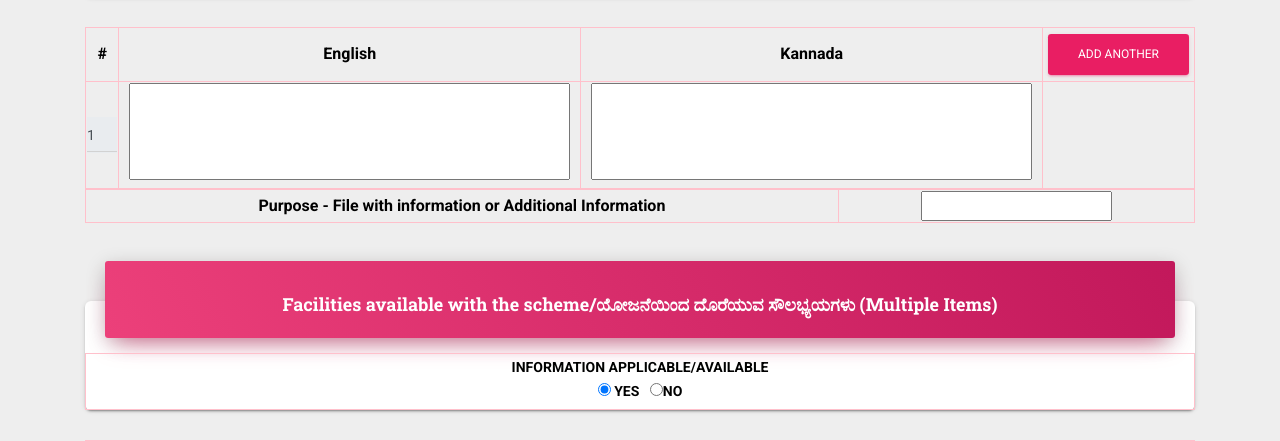
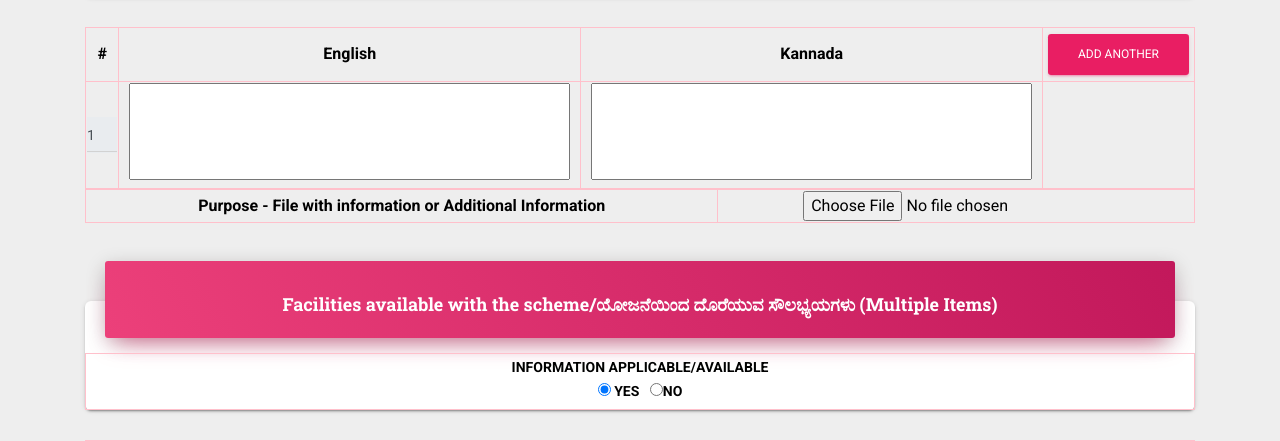
Before and after one commit to HarishKumarHV1994/new-nclanding, a Python web app: template templates/yspScheme.html in a window 1280 px wide. Shown: the part 825-1266 px from the top of the page. Run offline with Jinja, Linux system fonts and the light colour scheme; the template is opened without the code that fills it, so the values that code supplies are empty; some libraries are stand-ins or nearby versions.

Commit message:
Update yspScheme.html
Added browse button to upload file

```diff
--- a/templates/yspScheme.html
+++ b/templates/yspScheme.html
@@ -205,8 +205,12 @@
             }else{
                 schemeData.scheme.purpose.details=purpose
                 if(document.getElementById("purposeFile").value.trim() === ""){
+                   // alert("no file")
+
                     schemeData.scheme.purpose.additionalDetails.fileName=null
                 }else{
+
+                   // alert("yes file=="+document.getElementById("purposeFile").value.trim())
                     schemeData.scheme.purpose.additionalDetails.fileName=document.getElementById("purposeFile").value.trim()
                     }
             }
@@ -1659,7 +1663,8 @@ table {
                         Purpose - File with information or Additional Information
                     </td>
                     <td >
-                        <input name="purposeFile" type="text" class="form-control-1 " id="purposeFile">
+                         <input type="file" id="purposeFile" name="purposeFile">
+                        <!--<input name="purposeFile" type="text" class="form-control-1 " id="purposeFile">-->
                     </td>
                 </tr>
             </table>
@@ -1729,7 +1734,8 @@ table {
                         Facilities - File with information or Additional Information
                     </td>
                     <td >
-                        <input name="facilitiesFile" type="text" class="form-control-1 " id="facilitiesFile">
+                        <input type="file" id="facilitiesFile" name="facilitiesFile" class="form-control-1 ">
+
                     </td>
                 </tr>
             </table>
@@ -1795,7 +1801,8 @@ table {
                         Eligibilities - File with information or Additional Information
                     </td>
                     <td >
-                        <input name="eligibilitiesFile" type="text" class="form-control-1 " id="eligibilitiesFile">
+                        <input type="file" id="eligibilitiesFile" name="eligibilitiesFile" class="form-control-1 ">
+
                     </td>
                 </tr>
             </table>
@@ -1861,7 +1868,8 @@ table {
                         Qualifications - File with information or Additional Information
                     </td>
                     <td >
-                        <input name="qualificationsFile" type="text" class="form-control-1 " id="qualificationsFile">
+                        <input type="file" id="qualificationsFile" name="qualificationsFile" class="form-control-1 ">
+
                     </td>
                 </tr>
             </table>
@@ -1954,7 +1962,8 @@ table {
                         Process for Applying - File with information or Additional Information
                     </td>
                     <td >
-                        <input name="processFile" type="text" class="form-control-1 " id="processFile">
+                        <input type="file" id="processFile" name="processFile" class="form-control-1 ">
+
                     </td>
                 </tr>
             </table>
@@ -2024,7 +2033,8 @@ table {
                         Documents to be submitted with Application - File with information or Additional Information
                     </td>
                     <td >
-                        <input name="documentsFile" type="text" class="form-control-1 " id="documentsFile">
+                        <input type="file" id="documentsFile" name="documentsFile" class="form-control-1 ">
+
                     </td>
                 </tr>
             </table>
@@ -2309,7 +2319,8 @@ table {
                         Contact Office, Numbers, Websites - File with information or Additional Information
                     </td>
                     <td >
-                        <input name="contactsFile" type="text" class="form-control-1 " id="contactsFile">
+                        <input type="file" id="contactsFile" name="contactsFile" class="form-control-1 ">
+
                     </td>
                 </tr>
             </table>
@@ -2429,7 +2440,8 @@ table {
                         Additional Contacts - File with information or Additional Information
                     </td>
                     <td >
-                        <input name="addtionalscontactsFile" type="text" class="form-control-1 " id="addtionalscontactsFile">
+                        <input type="file" id="addtionalscontactsFile" name="addtionalscontactsFile" class="form-control-1 ">
+
                     </td>
                 </tr>
             </table>
@@ -2557,7 +2569,9 @@ table {
                         Subsidies - File with information or Additional Information
                     </td>
                     <td >
-                        <input name="subsidiesFile" type="text" class="form-control-1 " id="subsidiesFile">
+                        <input type="file" id="subsidiesFile" name="subsidiesFile" class="form-control-1 ">
+
+
                     </td>
                 </tr>
             </table>
```
